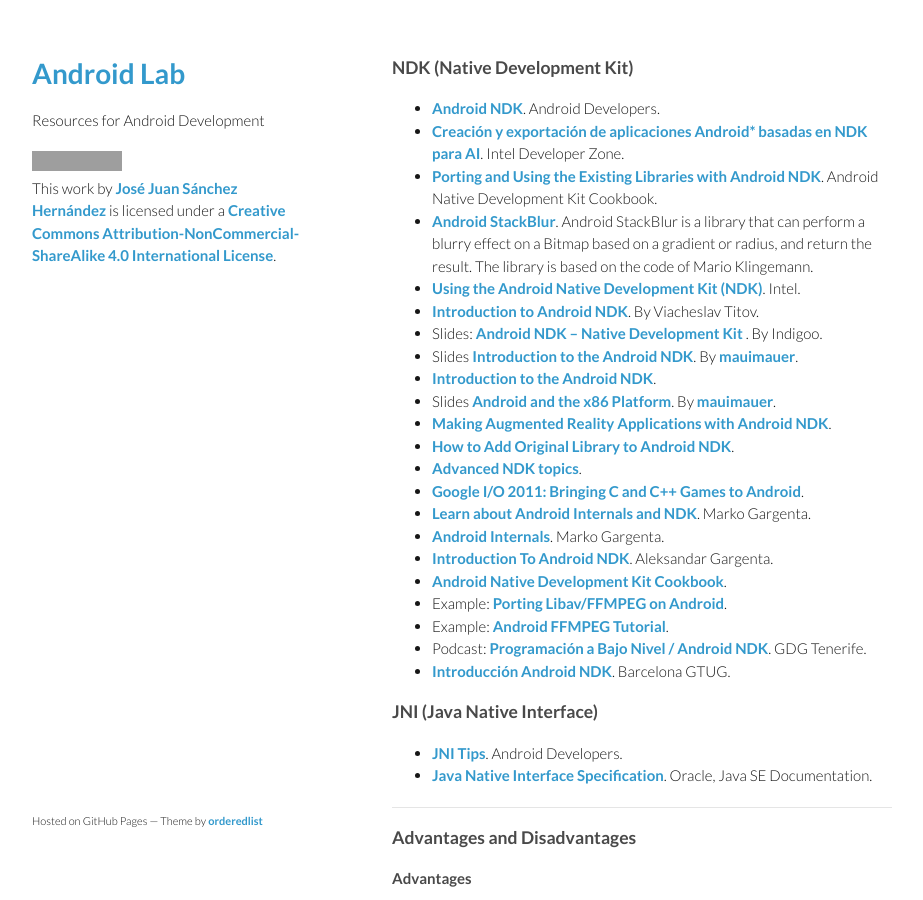
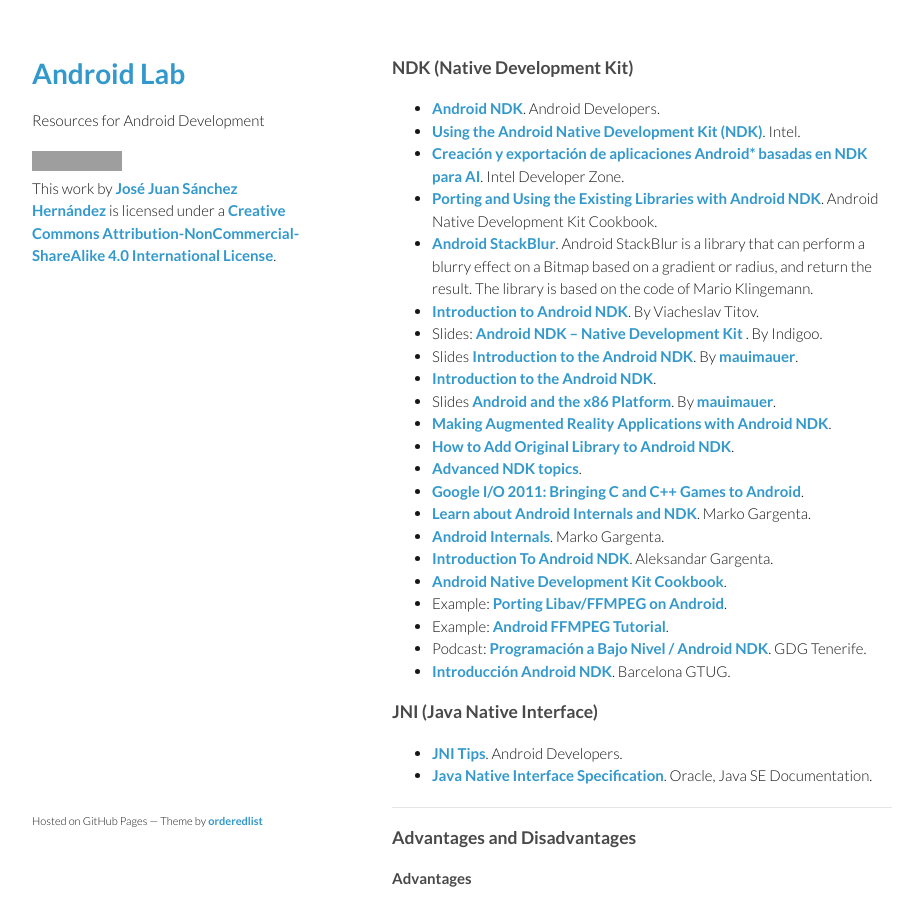
Before and after one commit to josejuansanchez/josejuansanchez.github.io, a Jekyll site: the page built from androidlab/ndk.md, in a window 1280 px wide and 900 px high. Shown: the whole window, without its empty margins (178-1101 px from the left). Built offline with Jekyll 4.4.1, drawn with Linux system fonts in a browser that asks for light colours; grey boxes are pictures that could not be loaded.

Commit message:
Update ndk.md

```diff
--- a/androidlab/ndk.md
+++ b/androidlab/ndk.md
@@ -6,10 +6,10 @@
 ### NDK (Native Development Kit)
 
 * [Android NDK](http://developer.android.com/tools/sdk/ndk/index.html). Android Developers.
+* [Using the Android Native Development Kit (NDK)](http://www.slideshare.net/ph0b/using-the-android-native-development-kit-ndk). Intel.
 * [Creación y exportación de aplicaciones Android* basadas en NDK para AI](http://software.intel.com/es-es/android/articles/creating-and-porting-ndk-based-android-apps-for-ia). Intel Developer Zone.
 * [Porting and Using the Existing Libraries with Android NDK](http://www.packtpub.com/sites/default/files/9781849691505_Chapter_08.pdf). Android Native Development Kit Cookbook.
 * [Android StackBlur](https://github.com/kikoso/android-stackblur). Android StackBlur is a library that can perform a blurry effect on a Bitmap based on a gradient or radius, and return the result. The library is based on the code of Mario Klingemann.
-* [Using the Android Native Development Kit (NDK)](http://www.slideshare.net/ph0b/using-the-android-native-development-kit-ndk). Intel.
 * [Introduction to Android NDK](http://www.elekslabs.com/2013/12/introduction-into-android-ndk.html). By Viacheslav Titov.
 * Slides: [Android NDK – Native Development Kit ](http://www.indigoo.com/dox/mobdev/01_Android/Android-NDK.pdf). By Indigoo.
 * Slides [Introduction to the Android NDK](https://speakerdeck.com/mauimauer/introduction-to-the-android-ndk). By [mauimauer](https://speakerdeck.com/mauimauer).
```
